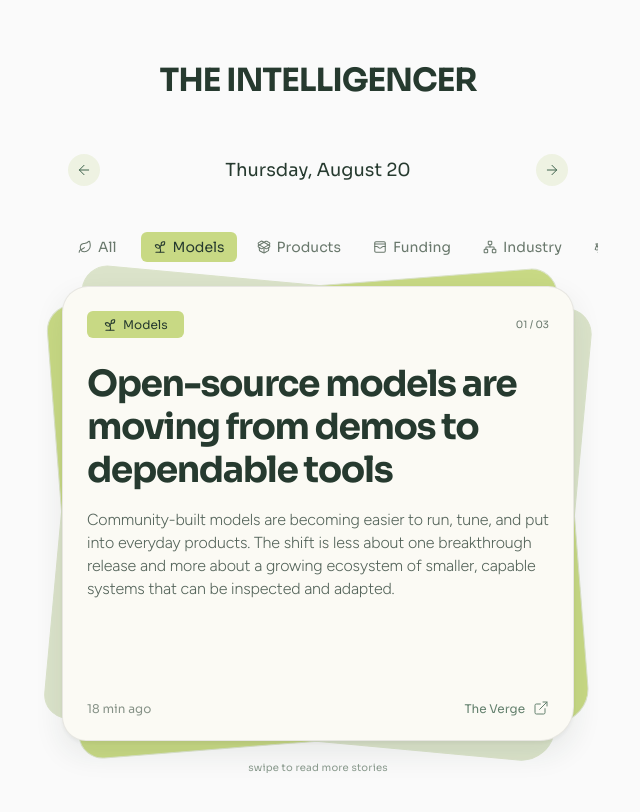
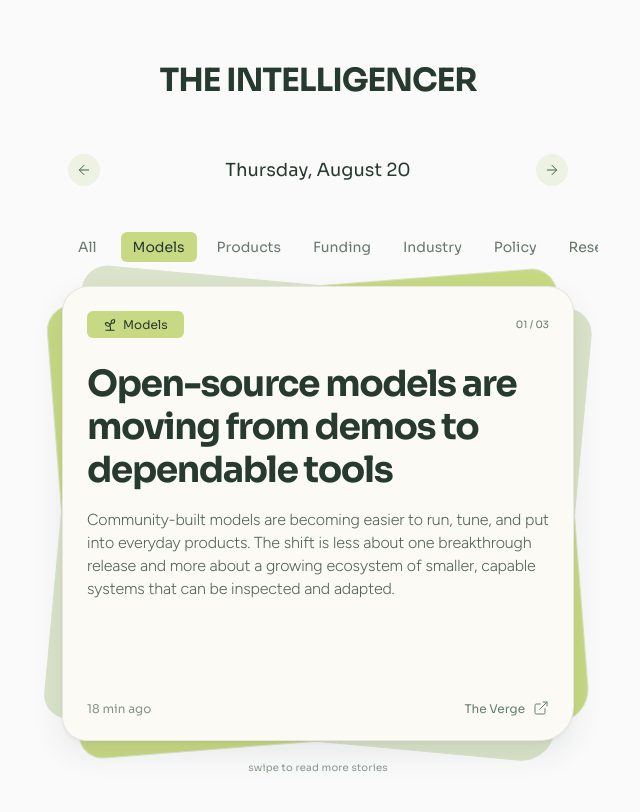
Before and after one commit to priyamwada15/the-intelligencer, a Next.js app: page / in a window 1280 px wide. Shown: the whole page, without its empty margins (322-962 px from the left). Built offline with nearby package versions, Linux system fonts and the light colour scheme.

Commit message:
fix: remove icons from filter chips to match Figma (tags have no icons)

```diff
--- a/components/FilterChips.tsx
+++ b/components/FilterChips.tsx
@@ -1,4 +1,3 @@
-import { Leaf } from "lucide-react";
 import { CATEGORIES, getCategoryStyle, type CategoryFilter } from "@/lib/categories";
 
 export function FilterChips({
@@ -18,9 +17,8 @@ export function FilterChips({
     >
       <button
         type="button"
-        className={`flex h-[30px] shrink-0 items-center gap-1.5 rounded-md px-4 text-label ${allChipClass}`}
+        className={`flex h-[30px] shrink-0 items-center rounded-md px-4 text-label ${allChipClass}`}
       >
-        <Leaf className="h-3.5 w-3.5" strokeWidth={1.8} />
         All
       </button>
       {CATEGORIES.map((category) => {
@@ -28,14 +26,12 @@ export function FilterChips({
           category.id,
           activeCategory === category.id,
         );
-        const Icon = category.icon;
         return (
           <button
             key={category.id}
             type="button"
-            className={`flex h-[30px] shrink-0 items-center gap-1.5 rounded-md px-3 text-label ${chipClass}`}
+            className={`flex h-[30px] shrink-0 items-center rounded-md px-3 text-label ${chipClass}`}
           >
-            <Icon className="h-3.5 w-3.5" strokeWidth={1.8} />
             {category.label}
           </button>
         );
```
